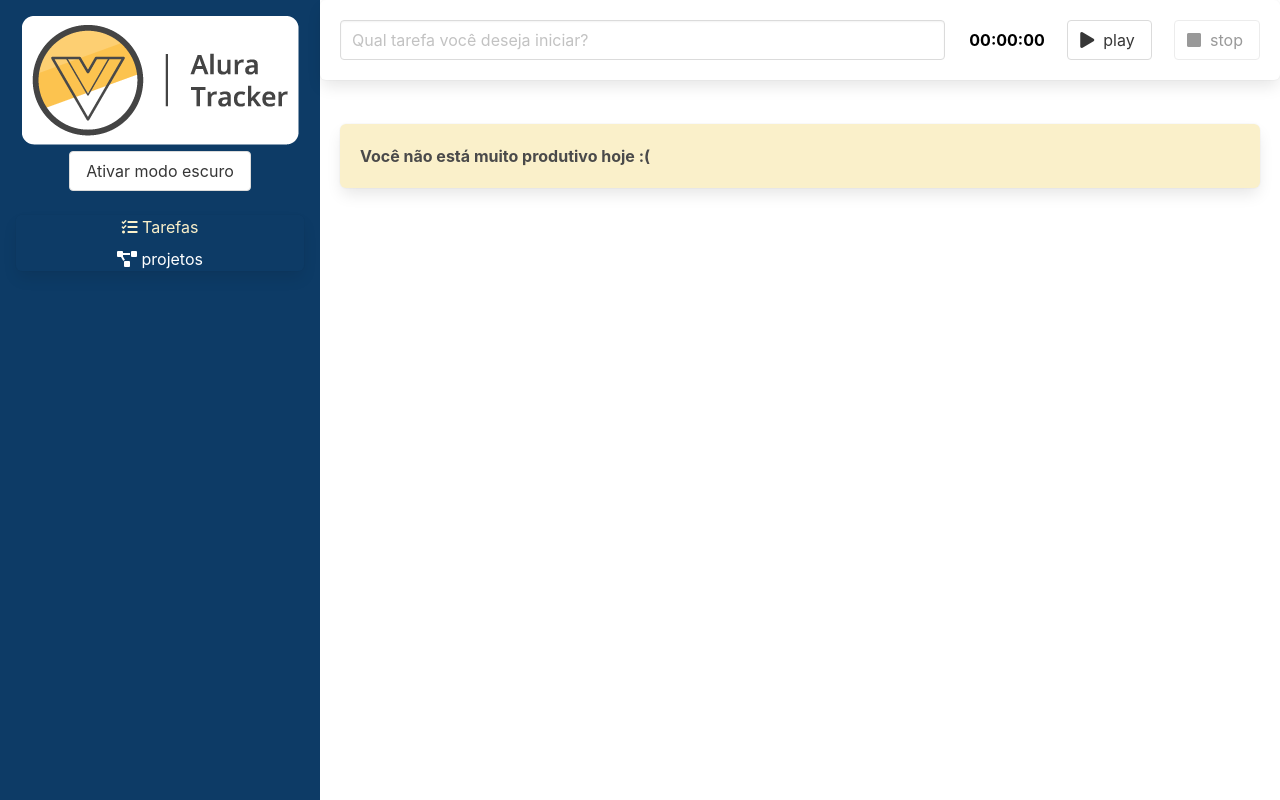
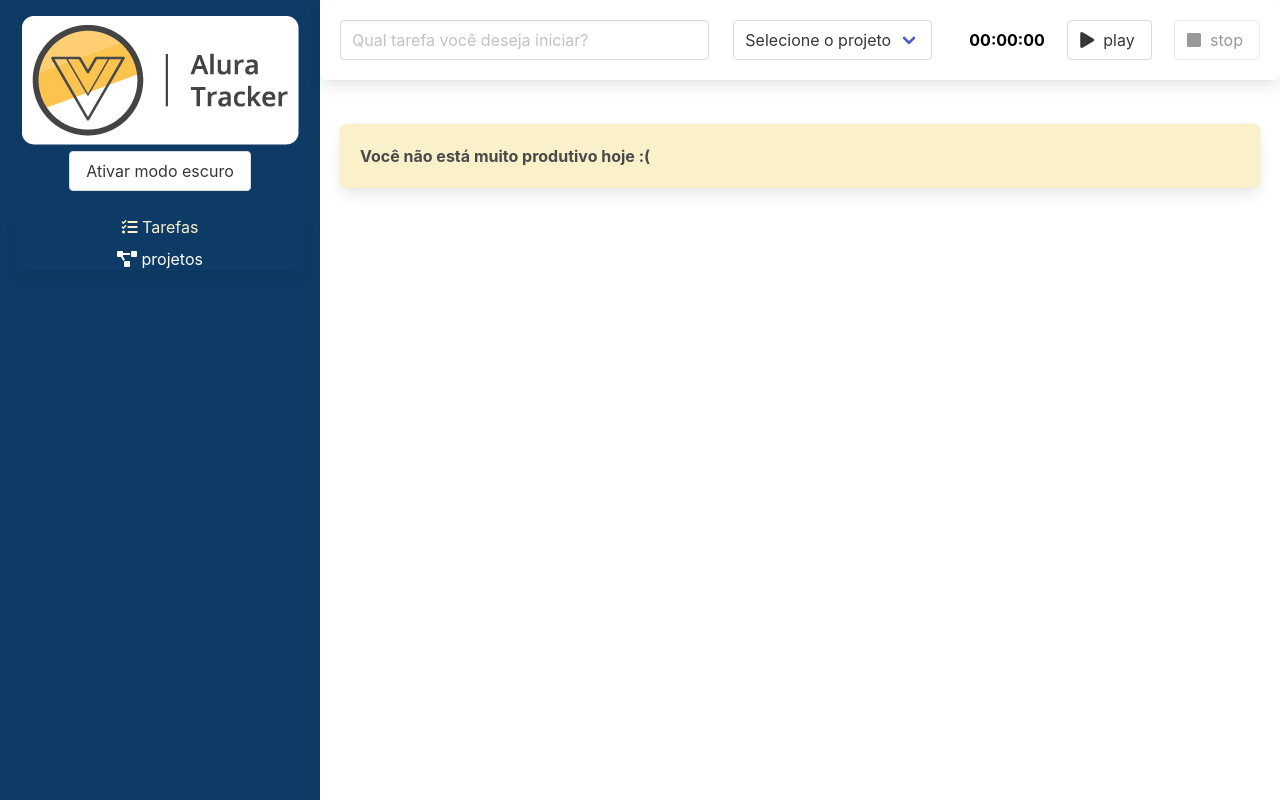
Before and after one commit to brnoliveira110/aluraTracker, a Vue app: page /#/ in a window 1280 px wide. Built offline with nearby package versions, Linux system fonts and the light colour scheme.

Commit message:
03 Modificando o estado

```diff
--- a/src/components/Formulario.vue
+++ b/src/components/Formulario.vue
@@ -2,7 +2,7 @@
   <div class="box formulario">
     <div class="columns">
       <div
-        class="column is-8"
+        class="column is-5"
         role="form"
         aria-label="Formulário para criação de uma nova tarefa"
       >
@@ -13,37 +13,63 @@
           v-model="descricao"
         />
       </div>
+      <div class="column is-3">
+        <div class="select">
+          <select v-model="idProjeto">
+            <option value="">Selecione o projeto</option>
+            <option
+              :value="projeto.id"
+              v-for="projeto in projetos"
+              :key="projeto.id"
+            >
+              {{ projeto.nome }}
+            </option>
+          </select>
+        </div>
+      </div>
       <div class="column">
-        <Temporizador @aoTemporizadorFinalizado="finalizarTarefa"/>
+        <Temporizador @aoTemporizadorFinalizado="finalizarTarefa" />
       </div>
     </div>
   </div>
 </template>
 
 <script lang="ts">
-import { defineComponent } from "vue";
-import Temporizador from './Temporizador.vue'
+import { computed, defineComponent } from "vue";
+import Temporizador from "./Temporizador.vue";
+import { useStore } from "vuex";
+
+import { key } from "@/store";
 
 export default defineComponent({
   name: "Formulário",
-  emits: ['aoSalvarTarefa'],
+  emits: ["aoSalvarTarefa"],
   components: {
-    Temporizador
+    Temporizador,
   },
-  data () {
+  data() {
     return {
-      descricao: ''
-    }
+      descricao: "",
+      idProjeto: "",
+    };
   },
   methods: {
-    finalizarTarefa (tempoDecorrido: number) : void {
-      this.$emit('aoSalvarTarefa', {
+    finalizarTarefa(tempoDecorrido: number): void {
+      this.$emit("aoSalvarTarefa", {
         duracaoEmSegundos: tempoDecorrido,
-        descricao: this.descricao
-      })
-      this.descricao = ''
-    }
-  }
+        descricao: this.descricao,
+        projeto: this.projetos.find((proj) => proj.id === this.idProjeto),
+      });
+      this.descricao = "";
+    },
+  },
+
+  setup() {
+    const store = useStore(key);
+    return {
+      projetos: computed(() => store.state.projetos),
+    };
+  },
 });
 </script>
 <style>
--- a/src/interfaces/ITarefa.ts
+++ b/src/interfaces/ITarefa.ts
@@ -1,4 +1,7 @@
+import IProjeto from "./IProjeto";
+
 export default interface ITarefa {
   duracaoEmSegundos: number,
-  descricao: string
+  descricao: string,
+  projeto: IProjeto
 }
--- a/src/main.ts
+++ b/src/main.ts
@@ -3,7 +3,9 @@ import App from './App.vue'
 
 import '@fortawesome/fontawesome-free/css/all.css'
 import roteador from './roteador'
+import { key, store } from './store'
 
 createApp(App)
 .use(roteador)
+.use(store, key)
 .mount('#app')
```
